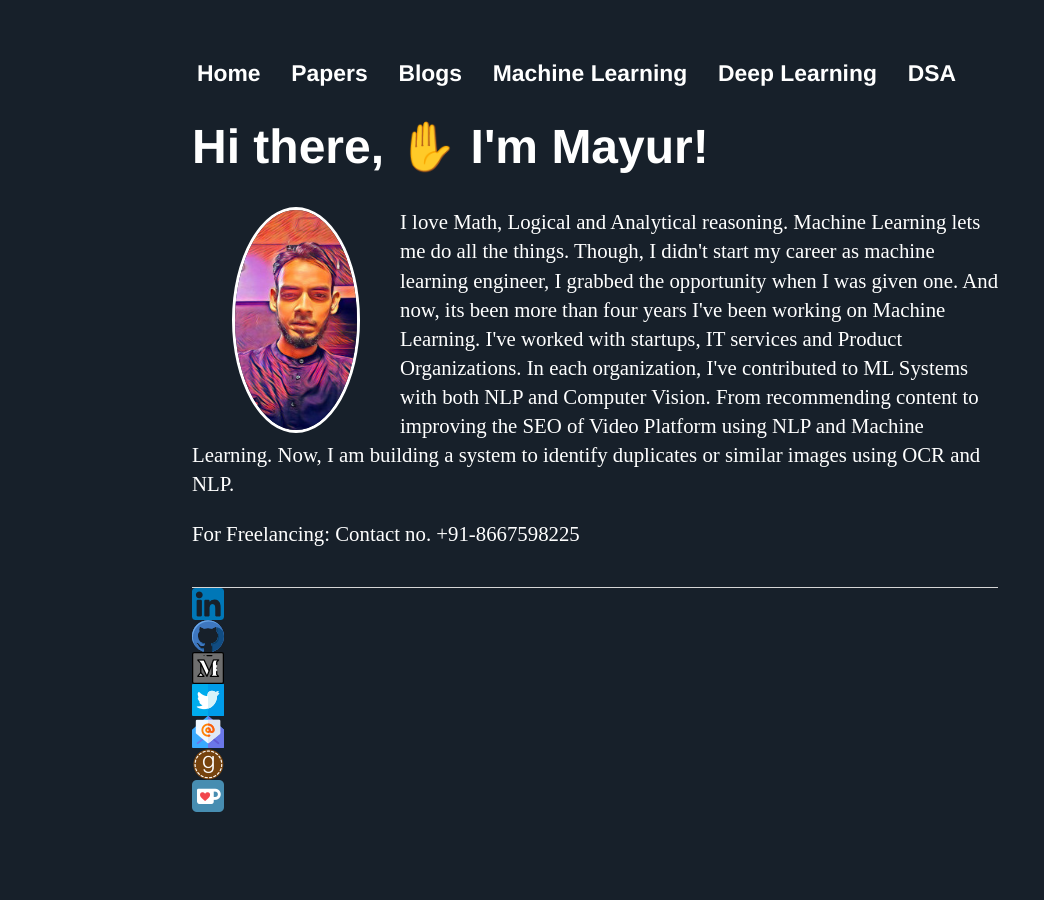
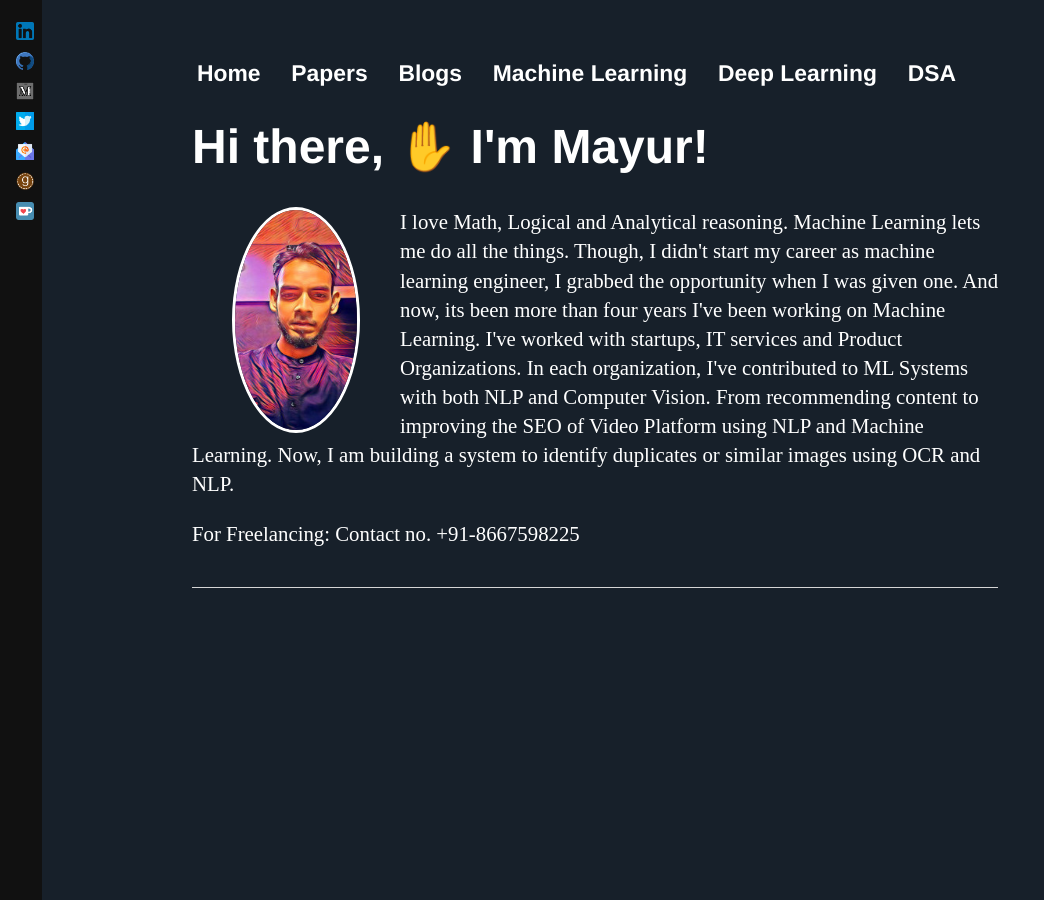
Before and after one commit to Mayurji/mayurji.github.io, a Jekyll site: the page built from index.html, in a window 1280 px wide. Shown: the whole page, without its empty margins (0-1044 px from the left). Built offline with Jekyll 4.4.1, drawn with Linux system fonts in a browser that asks for light colours.

Commit message:
Update default.html

```diff
--- a/_layouts/default.html
+++ b/_layouts/default.html
@@ -53,8 +53,15 @@
 		<a href="https://www.goodreads.com/user/show/117102851-mayur"><img src="{{site.url}}/assets/images/svgs/goodreads.png" alt="goodreads"></a>
 		<a href="https://ko-fi.com/mayurjain"><img src="{{site.url}}/assets/images/svgs/ko-fi.png" alt="sponsor"></a>
 		-->
-		<a href="https://www.linkedin.com/in/mayur-jain-ds/"><img src="{{site.url}}/assets/images/svgs/linkedin.png" alt="linkedin"></a> <a href="https://github.com/Mayurji"><img src="{{site.url}}/assets/images/svgs/github.png" alt="Github"></a><a href="https://mayur-ds.medium.com/"><img src="{{site.url}}/assets/images/svgs/medium.png" alt="Medium"></a><a href="https://twitter.com/mayur__22"><img src="{{site.url}}/assets/images/svgs/twitter.png" alt="twitter"></a><a href="mailto:1942at@gmail.com"><img src="{{site.url}}/assets/images/svgs/email.png" alt="email"></a><a href="https://www.goodreads.com/user/show/117102851-mayur"><img src="{{site.url}}/assets/images/svgs/goodreads.png" alt="goodreads"></a><a href="https://ko-fi.com/mayurjain"><img src="{{site.url}}/assets/images/svgs/ko-fi.png" alt="sponsor"></a>
-
+		<div class="sidebar">
+		<a href="https://www.linkedin.com/in/mayur-jain-ds/"><img src="{{site.url}}/assets/images/svgs/linkedin.png" alt="linkedin"></a>
+		<a href="https://github.com/Mayurji"><img src="{{site.url}}/assets/images/svgs/github.png" alt="Github"></a>
+		<a href="https://mayur-ds.medium.com/"><img src="{{site.url}}/assets/images/svgs/medium.png" alt="Medium"></a>
+		<a href="https://twitter.com/mayur__22"><img src="{{site.url}}/assets/images/svgs/twitter.png" alt="twitter"></a>
+		<a href="mailto:1942at@gmail.com"><img src="{{site.url}}/assets/images/svgs/email.png" alt="email"></a>
+		<a href="https://www.goodreads.com/user/show/117102851-mayur"><img src="{{site.url}}/assets/images/svgs/goodreads.png" alt="goodreads"></a>
+		<a href="https://ko-fi.com/mayurjain"><img src="{{site.url}}/assets/images/svgs/ko-fi.png" alt="sponsor"></a>
+		</div>
 		</footer>
 		{% include head.html %}
 	</body>
```
